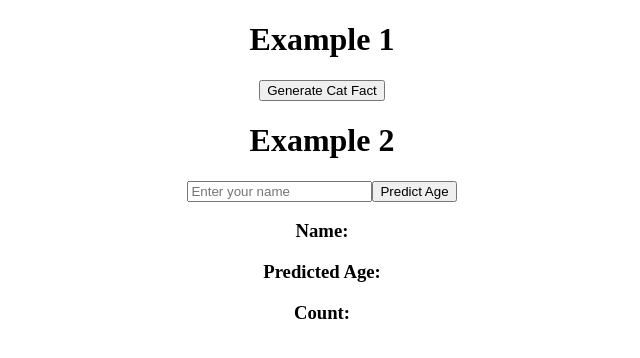
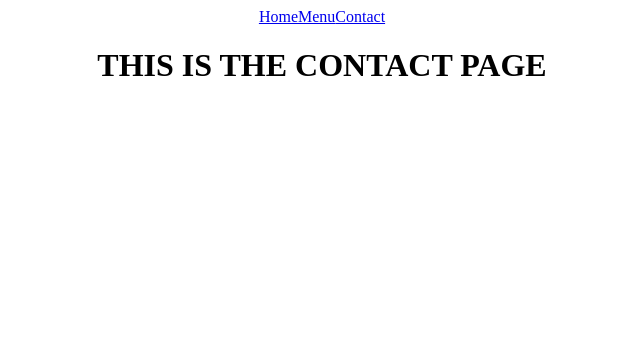
Before and after one commit to lukeckk/pedro_react_course, a React (Create React App) app: page /contact in a window 1280 px wide. Shown: the top 358 px of the page, without its empty margins (318-958 px from the left). Built offline with nearby package versions, Linux system fonts and the light colour scheme; no server answers.

Commit message:
ep 8. Router dom, routes, link

```diff
--- a/package.json
+++ b/package.json
@@ -9,6 +9,7 @@
     "axios": "^1.7.7",
     "react": "^18.3.1",
     "react-dom": "^18.3.1",
+    "react-router-dom": "^6.26.2",
     "react-scripts": "5.0.1",
     "web-vitals": "^2.1.4"
   },
--- /dev/null
+++ b/src/App2.js
@@ -0,0 +1,29 @@
+import React from 'react'
+import "./App.css"
+import { BrowserRouter as Router, Routes, Route} from 'react-router-dom'
+import { Home } from './Home';
+import { Menu } from './Menu';
+import { Contact } from './Contact';
+import { Navbar } from './Navbar';
+
+// router dom example
+
+const App2 = () => {
+  return (
+    <div className='App'>
+      <Router>
+        <Navbar />
+        <Routes>
+          {/* homepage */}
+          <Route path='/' element={<Home />}/>
+          <Route path='/menu' element={<Menu />}/>
+          <Route path='/contact' element={<Contact />}/>
+          {/* error page */}
+          <Route path='*' element={<h1>Error Page</h1>} />
+        </Routes>
+      </Router>
+    </div>
+  );
+}
+
+export default App2;
--- /dev/null
+++ b/src/Contact.js
@@ -0,0 +1,3 @@
+export const Contact = () => {
+  return <h1>THIS IS THE CONTACT PAGE</h1>;
+}
--- /dev/null
+++ b/src/Home.js
@@ -0,0 +1,3 @@
+export const Home = () => {
+  return <h1>THIS IS THE HOME PAGE</h1>;
+}
--- /dev/null
+++ b/src/Menu.js
@@ -0,0 +1,3 @@
+export const Menu = () => {
+  return <h1>THIS IS THE MENU PAGE</h1>;
+}
--- /dev/null
+++ b/src/Navbar.js
@@ -0,0 +1,11 @@
+import { Link } from "react-router-dom";
+
+export const Navbar = () => {
+  return (
+    <div>
+      <Link to="/">Home</Link>
+      <Link to="/menu">Menu</Link>
+      <Link to="/contact">Contact</Link>
+    </div>
+  );
+}
--- a/src/index.js
+++ b/src/index.js
@@ -1,7 +1,7 @@
 import React from 'react';
 import ReactDOM from 'react-dom/client';
 // import App from './App';
-import App from './App1';
+import App from './App2';
 
 const root = ReactDOM.createRoot(document.getElementById('root'));
 root.render(
```
Also changed, not shown: 1 other file (tests, documents, lock files or other folders).
